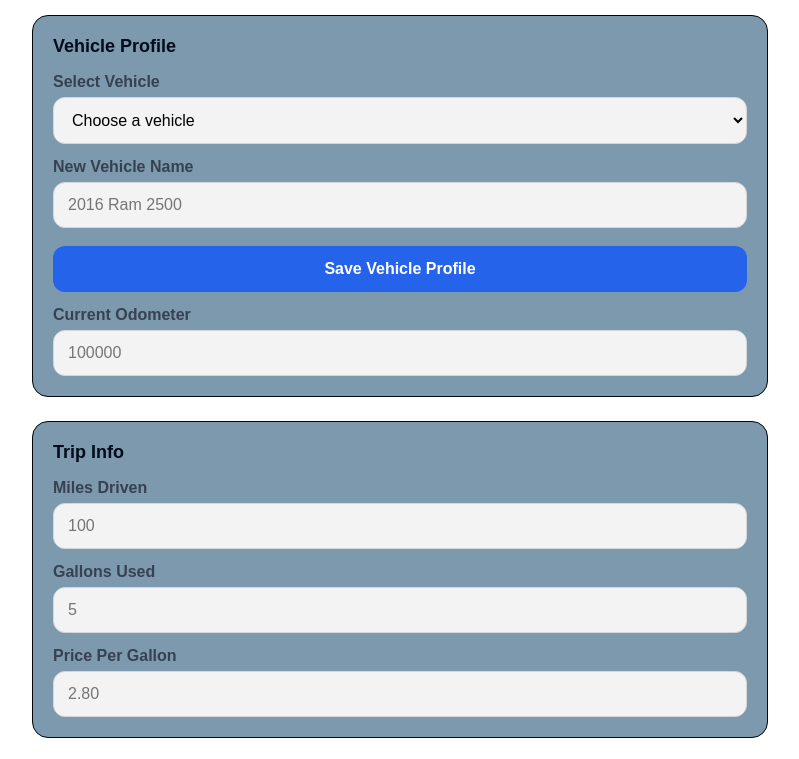
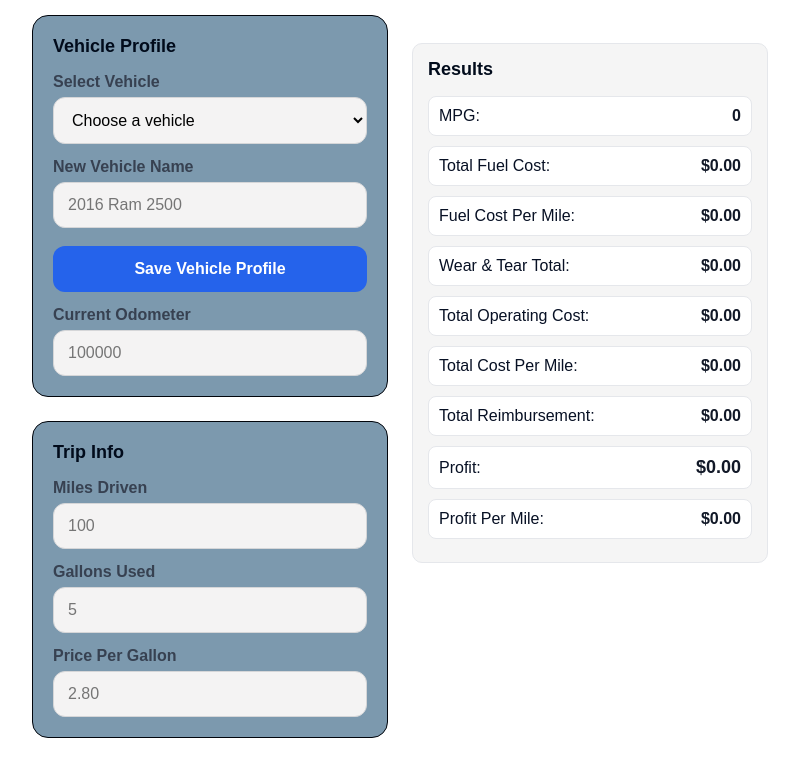
Before and after one commit to davidsanmig84/vehicle-expense-app, a plain HTML site: page index.html in a window 1280 px wide. Shown: the part 137-896 px from the top of the page, without its empty margins (240-1039 px from the left). Drawn offline with Linux system fonts and the light colour scheme.

Commit message:
Add live calculation updates

```diff
--- a/index.html
+++ b/index.html
@@ -7,9 +7,12 @@
   <link rel="stylesheet" href="style.css" />
 </head>
 <body>
+<body>
   <div class="container">
-    <h1>Vechicle  Expense Calculator</h1>
+    <h1>Vehicle Expense Calculator</h1>
 
+    <div class="calculator-layout">
+      <div class="input-side">
         <div class="section">
           <h2 class="section-title">Vehicle Profile</h2>
 
@@ -51,9 +54,10 @@
         </div>
 
         <button id="calculateBtn">Calculate</button>
+        <button id="clearBtn">Reset Data</button>
+      </div>
 
-    <button id="clearBtn">Clear Data</button>
-
+      <div class="results-side">
         <div id="results">
           <h2 class="section-title">Results</h2>
           <p>MPG: <span id="mpgResult">0</span></p>
@@ -67,7 +71,9 @@
           <p>Profit Per Mile: <span id="profitPerMileResult">$0.00</span></p>
         </div>
       </div>
+    </div>
+  </div>
 
   <script src="script.js"></script>
-</body>
+</body></body>
 </html>
--- a/script.js
+++ b/script.js
@@ -1,5 +1,5 @@
-calculateBtn.addEventListener("click", function () {
-  const miles = parseFloat(document.getElementById("miles").value) || 0;
+function calculateExpenses() {
+    const miles = parseFloat(document.getElementById("miles").value) || 0;
   const gallons = parseFloat(document.getElementById("gallons").value) || 0;
   const price = parseFloat(document.getElementById("price").value) || 0;
   const wearTear = parseFloat(document.getElementById("wearTear").value) || 0;
@@ -43,9 +43,7 @@ calculateBtn.addEventListener("click", function () {
 
   const profitElement = document.getElementById("profitResult");
   profitElement.style.color = profit >= 0 ? "green" : "red";
-
-
-});
+}
 
 document.getElementById("clearBtn").addEventListener("click", () => {
   // clear saved data
@@ -73,3 +71,9 @@ document.getElementById("clearBtn").addEventListener("click", () => {
 
   alert("All data cleared!");
 });
+
+document.getElementById("calculateBtn").addEventListener("click", calculateExpenses);
+
+["miles", "gallons", "price", "wearTear", "reimbursement"].forEach(id => {
+  document.getElementById(id).addEventListener("input", calculateExpenses);
+});
--- a/style.css
+++ b/style.css
@@ -111,3 +111,40 @@ button:active {
   font-weight: bold;
   color: #111827;
 }
+
+.calculator-layout {
+  display: grid;
+  grid-template-columns: 1fr 1fr;
+  gap: 24px;
+  align-items: start;
+}
+
+@media (max-width: 768px) {
+  .calculator-layout {
+    grid-template-columns: 1fr;
+  }
+}
+
+.results-side {
+  align-self: start;
+}
+
+#results {
+  background: #f5f5f5;
+  padding: 15px;
+  border-radius: 10px;
+}
+
+#results p {
+  background: white;
+  padding: 10px;
+  border-radius: 8px;
+  margin-bottom: 8px;
+  display: flex;
+  justify-content: space-between;
+}
+
+#profitResult {
+  font-weight: bold;
+  font-size: 18px;
+}
```
Lines whose indentation alone changed are shown as unchanged.
